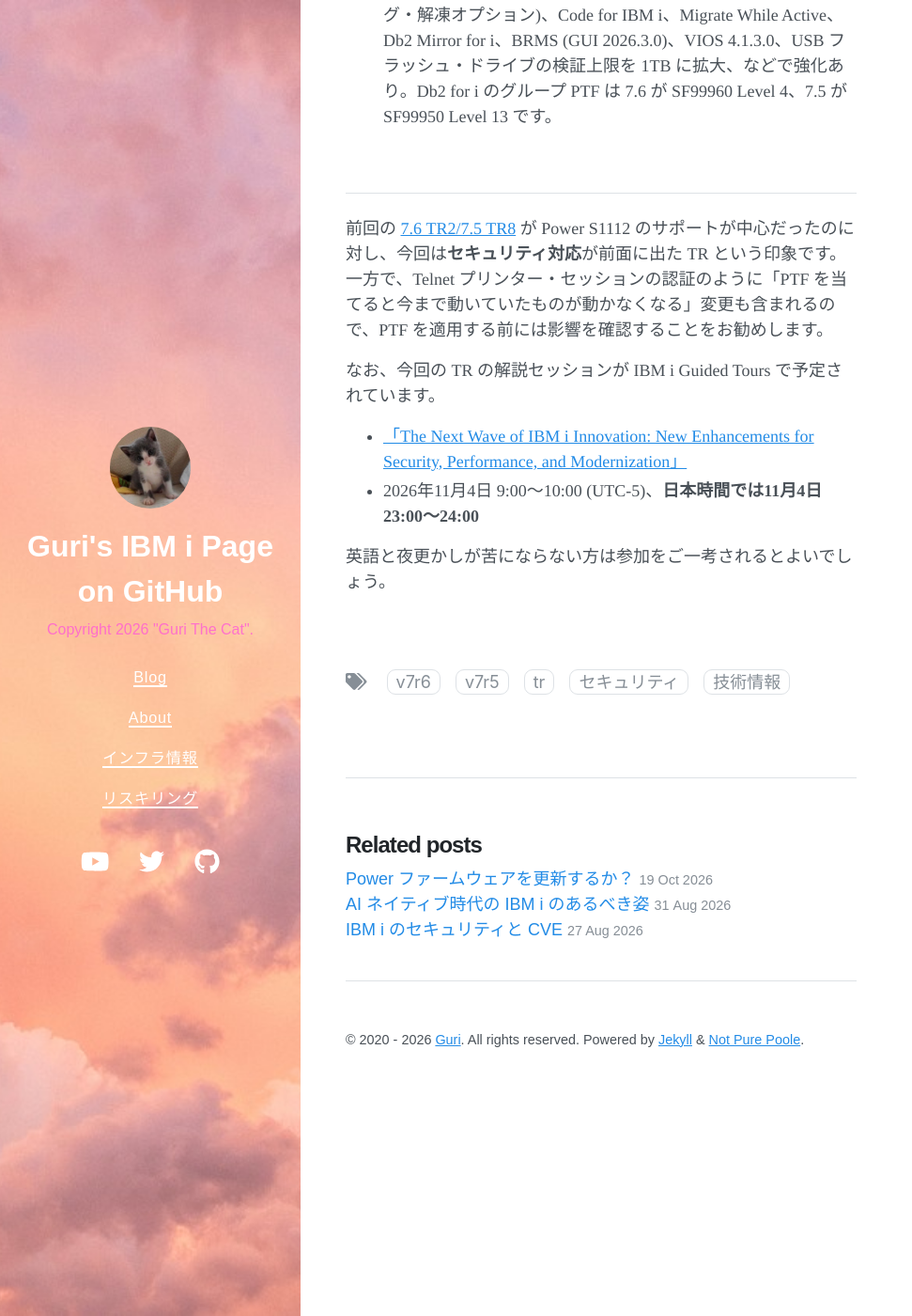
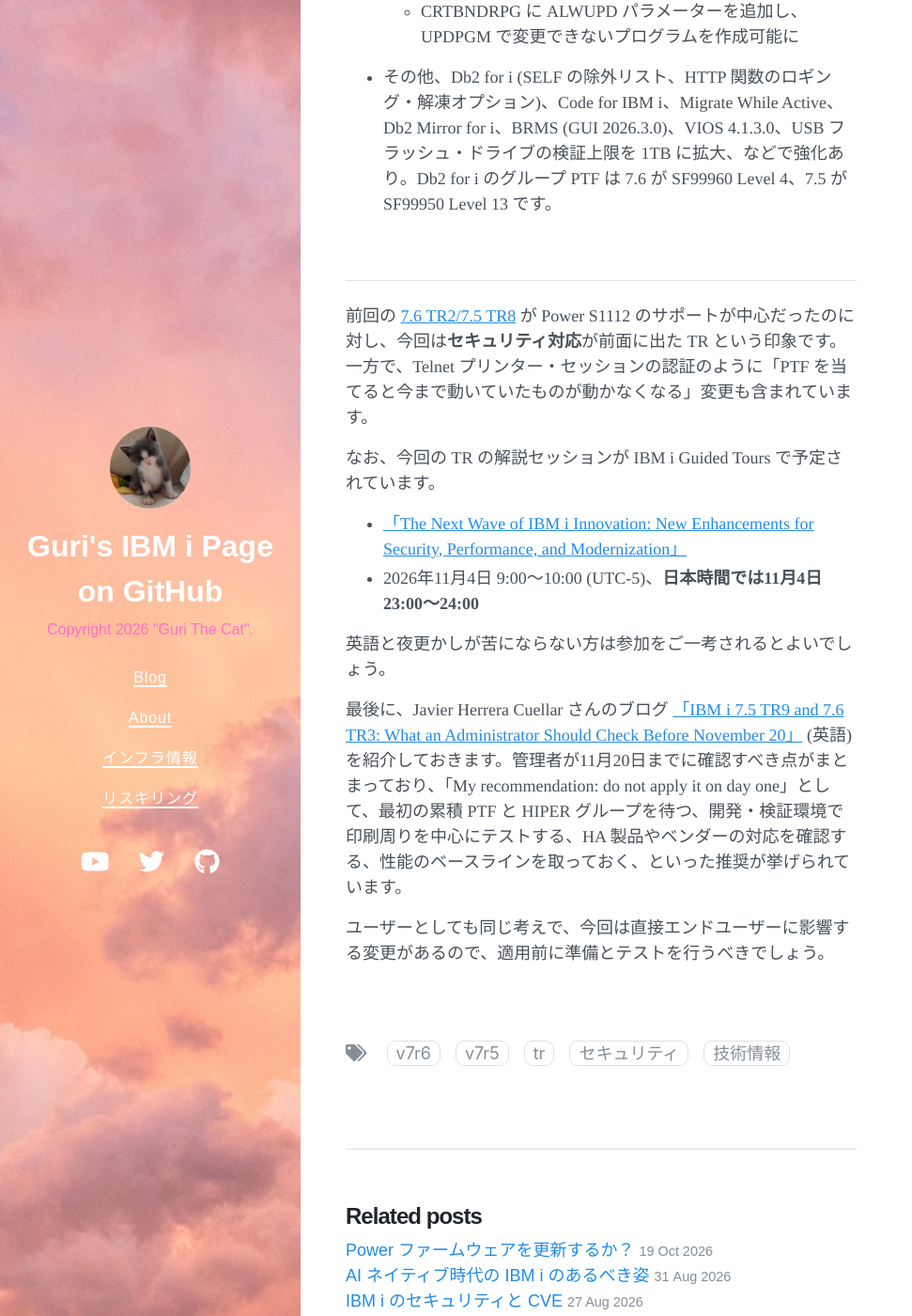
Before and after one commit to GuriCat/GuriPages, a Jekyll site: the page built from _posts/2026-10-29-IBM i 7.6 TR3および7.5 TR9の発表.markdown, in a window 1280 px wide and 1400 px high, scrolled down 4649 px. Shown: the whole window at 94% size, without its empty margins (0-971 px from the left). Built offline with Jekyll 4.4.1, drawn with Linux system fonts in a browser that asks for light colours; nearby versions of some CDN libraries; a script that is not in the unit is left out; some of the changed text lies outside the part shown.

Commit message:
Edit: TR3/TR9 記事に自動サインオンの注記と適用前の推奨を追加
Co-Authored-By: Claude Opus 5.5 <noreply@anthropic.com>

```diff
--- a/_posts/2026-10-29-IBM i 7.6 TR3および7.5 TR9の発表.markdown
+++ b/_posts/2026-10-29-IBM i 7.6 TR3および7.5 TR9の発表.markdown
@@ -57,11 +56,13 @@ tags: [V7R6, V7R5, TR, セキュリティ, 技術情報]
 
 ACS や PCOMM などのプリンター・エミュレーションで帳票を出力している環境は多いでしょう。PTF を適用する前に、クライアントを Telnet プリンター認証に対応したバージョンへ更新しておく必要があります。必要な対応は [「Host-Based Printer Subsystem Authentication」](https://www.ibm.com/support/pages/host-based-printer-subsystem-authentication){:target="_blank"} にまとまっています。
 
+なお、ACS の表示装置セッションなどでは [「IBM i へのサインオンを自動化する」](https://qiita.com/6onoda/items/369b9026edfd90a51a2b){:target="_blank"} に記載のある .netrc (Windows では _netrc) ファイルによる自動サインオンが使えますが、プリンター・セッションに対して同様の自動サインオンの仕組みが提供されるかは現時点では不明です。
+
 <br>
 
 <hr>
 
-## 個人的に興味を引かれたものをピックアップ
+## その他の拡張
 
 <br>
 
@@ -97,7 +98,7 @@ ACS や PCOMM などのプリンター・エミュレーションで帳票を出
 
 <hr>
 
-前回の [7.6 TR2/7.5 TR8](/GuriPages/2026/07/21/2026%E5%B9%B4%E5%89%8D%E5%8D%8A%E3%81%AE%E4%B8%BB%E8%A6%81%E7%99%BA%E8%A1%A8%E3%81%BE%E3%81%A8%E3%82%81/){:target="_blank"} が Power S1112 のサポートが中心だったのに対し、今回は**セキュリティ対応**が前面に出た TR という印象です。一方で、Telnet プリンター・セッションの認証のように「PTF を当てると今まで動いていたものが動かなくなる」変更も含まれるので、PTF を適用する前には影響を確認することをお勧めします。
+前回の [7.6 TR2/7.5 TR8](/GuriPages/2026/07/21/2026%E5%B9%B4%E5%89%8D%E5%8D%8A%E3%81%AE%E4%B8%BB%E8%A6%81%E7%99%BA%E8%A1%A8%E3%81%BE%E3%81%A8%E3%82%81/){:target="_blank"} が Power S1112 のサポートが中心だったのに対し、今回は**セキュリティ対応**が前面に出た TR という印象です。一方で、Telnet プリンター・セッションの認証のように「PTF を当てると今まで動いていたものが動かなくなる」変更も含まれています。
 
 なお、今回の TR の解説セッションが IBM i Guided Tours で予定されています。
 
@@ -105,6 +106,10 @@ ACS や PCOMM などのプリンター・エミュレーションで帳票を出
 - 2026年11月4日 9:00〜10:00 (UTC-5)、**日本時間では11月4日 23:00〜24:00**
 
 英語と夜更かしが苦にならない方は参加をご一考されるとよいでしょう。
+
+最後に、Javier Herrera Cuellar さんのブログ [「IBM i 7.5 TR9 and 7.6 TR3: What an Administrator Should Check Before November 20」](https://community.ibm.com/community/user/blogs/javier-herrera-cuellar/2026/10/28/ibm-i-7-5-tr9-and-7-6-tr3-what-an-administrator-should-check-before-november-20){:target="_blank"} (英語) を紹介しておきます。管理者が11月20日までに確認すべき点がまとまっており、「My recommendation: do not apply it on day one」として、最初の累積 PTF と HIPER グループを待つ、開発・検証環境で印刷周りを中心にテストする、HA 製品やベンダーの対応を確認する、性能のベースラインを取っておく、といった推奨が挙げられています。
+
+ユーザーとしても同じ考えで、今回は直接エンドユーザーに影響する変更があるので、適用前に準備とテストを行うべきでしょう。
 
 <br>
 
```
Also changed, not shown: other parts of _posts/2026-10-29-IBM i 7.6 TR3および7.5 TR9の発表.markdown (+0 -1 lines).
